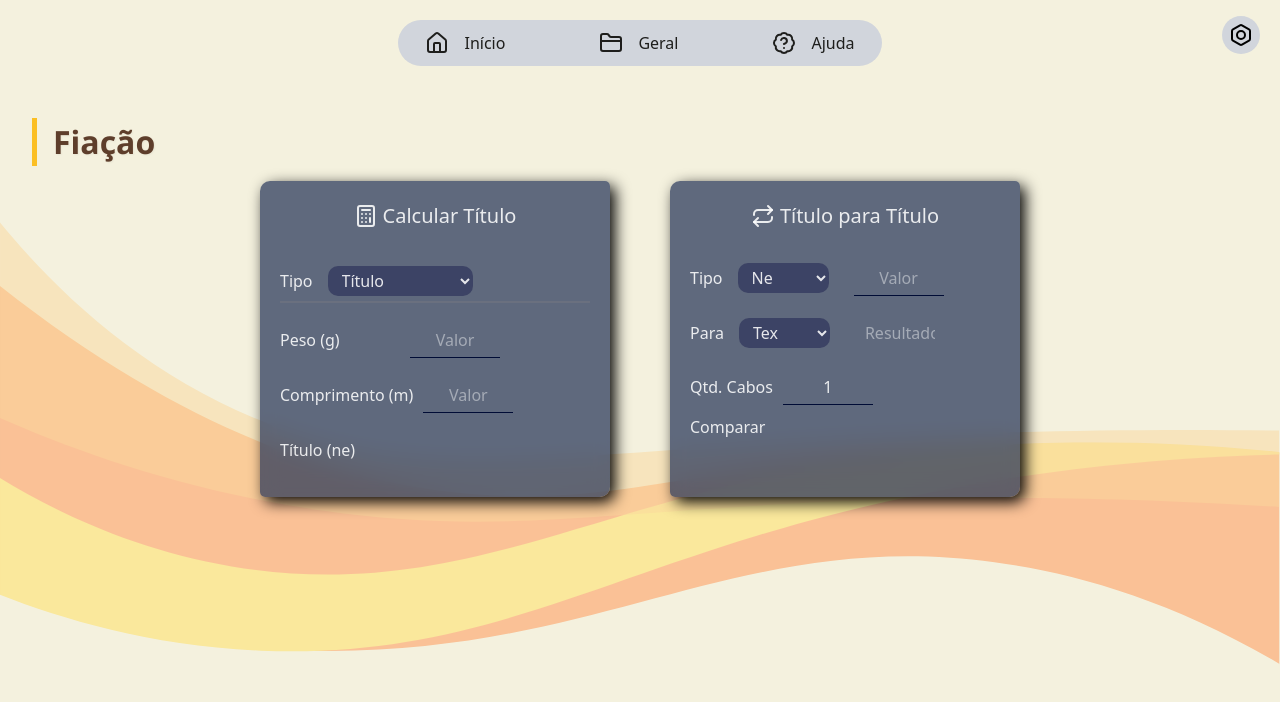
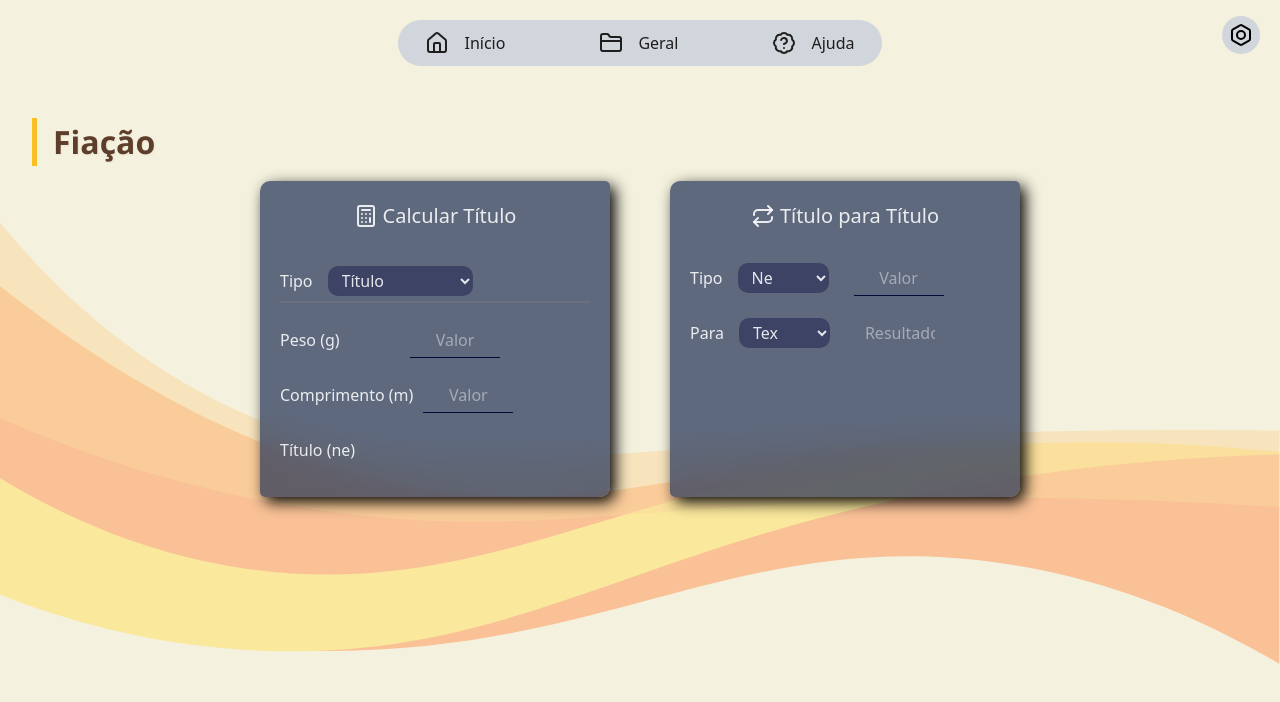
Before and after one commit to Striker9090/CalculosTextil, a React (Vite) app: page /fiacao in a window 1280 px wide. Shown: the top 702 px of the page. Built offline with nearby package versions, Linux system fonts and the light colour scheme.

Commit message:
Conversor

```diff
--- a/src/features/Fiacao/Titulacao/conversor.tsx
+++ b/src/features/Fiacao/Titulacao/conversor.tsx
@@ -123,7 +123,7 @@ export default function ConversorTitulo() {
           />
         </div>
 
-        <div className="campo">
+        {/* <div className="campo">
           <label htmlFor="qtd_cabos">Qtd. Cabos</label>
           <input
             id="qtd_cabos"
@@ -133,13 +133,13 @@ export default function ConversorTitulo() {
             onChange={(e) => setQtdCabos(Number(e.target.value))}
             onWheel={handleScroll}
           />
-        </div>
+        </div> */}
 
-        <div className="botao">
+        {/* <div className="botao">
           <button onClick={() => setMostrarTabela(true)}>Comparar</button>
-        </div>
+        </div> */}
 
-        {tabelaValores.length > 0 && (
+       {/*  {tabelaValores.length > 0 && (
           <table className="table-titulo-parecido">
             <thead>
               <tr>
@@ -156,10 +156,10 @@ export default function ConversorTitulo() {
               ))}
             </tbody>
           </table>
-        )}
+        )} */}
       </div>
 
-      {mostrarTabela && (
+      {/* {mostrarTabela && (
         <div className="tabela-compara">
           <div className="cabecalho">
             <h2>Compara Título</h2>
@@ -197,7 +197,7 @@ export default function ConversorTitulo() {
             </tbody>
           </table>
         </div>
-      )}
+      )} */}
     </div>
   );
 }
```
